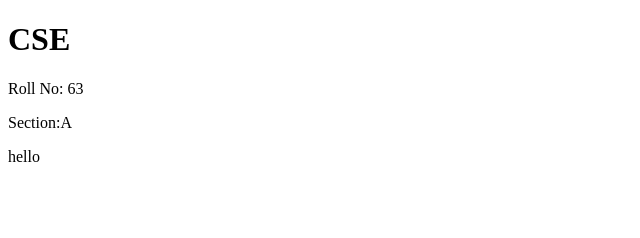
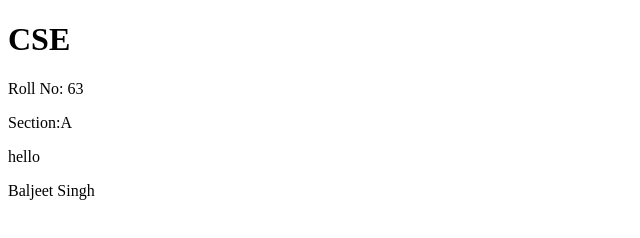
Before and after one commit to baljeet273/gitProject, a plain HTML site: page index.html in a window 1280 px wide. Shown: the whole page, without its empty margins (0-640 px from the left). Drawn offline with Linux system fonts and the light colour scheme.

Commit message:
Update index.html

```diff
--- a/index.html
+++ b/index.html
@@ -9,6 +9,7 @@
 <p>Roll No: 63</p>
 <p>Section:A</p>
 <p>hello</p>
+<p>Baljeet Singh</p>
 
 </body>
 </html>
```
